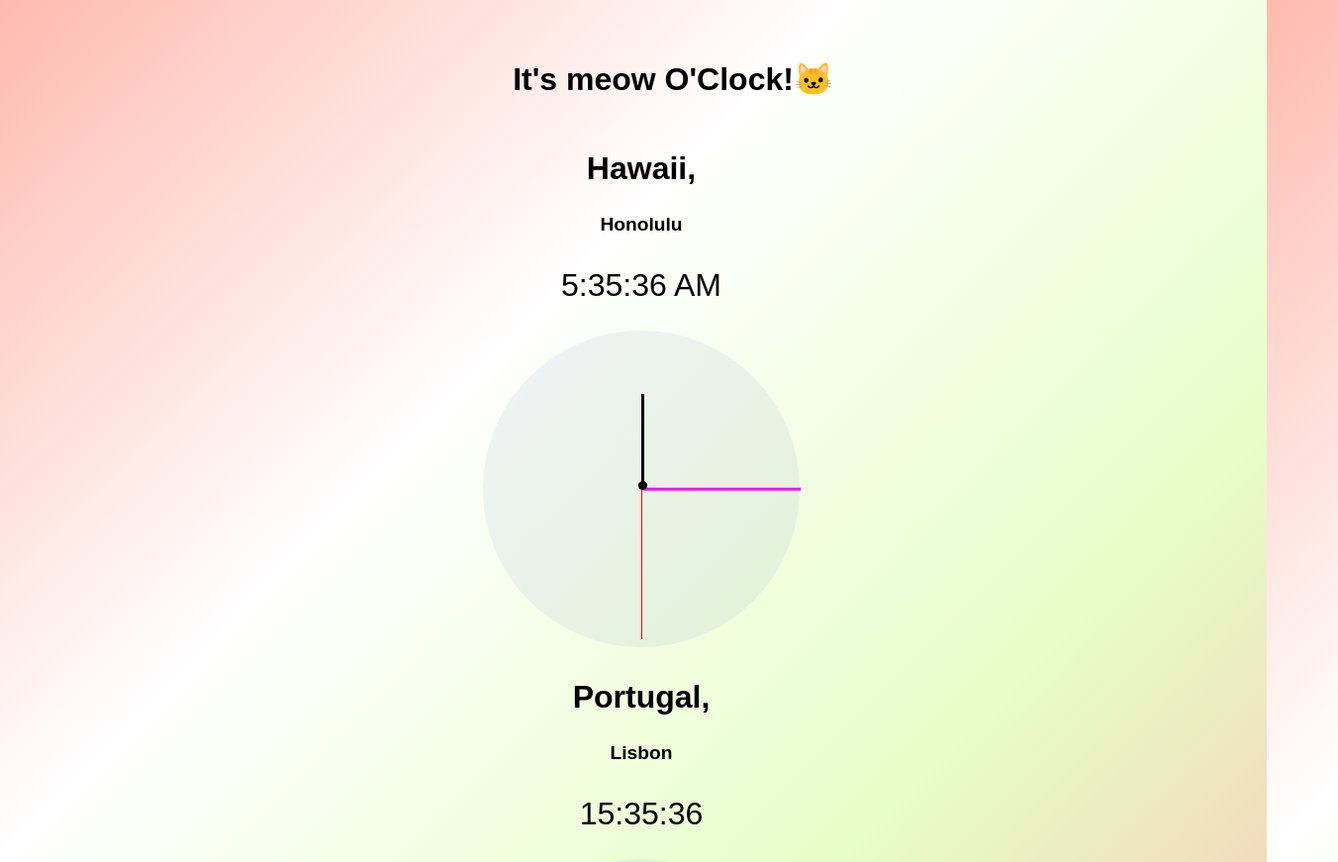
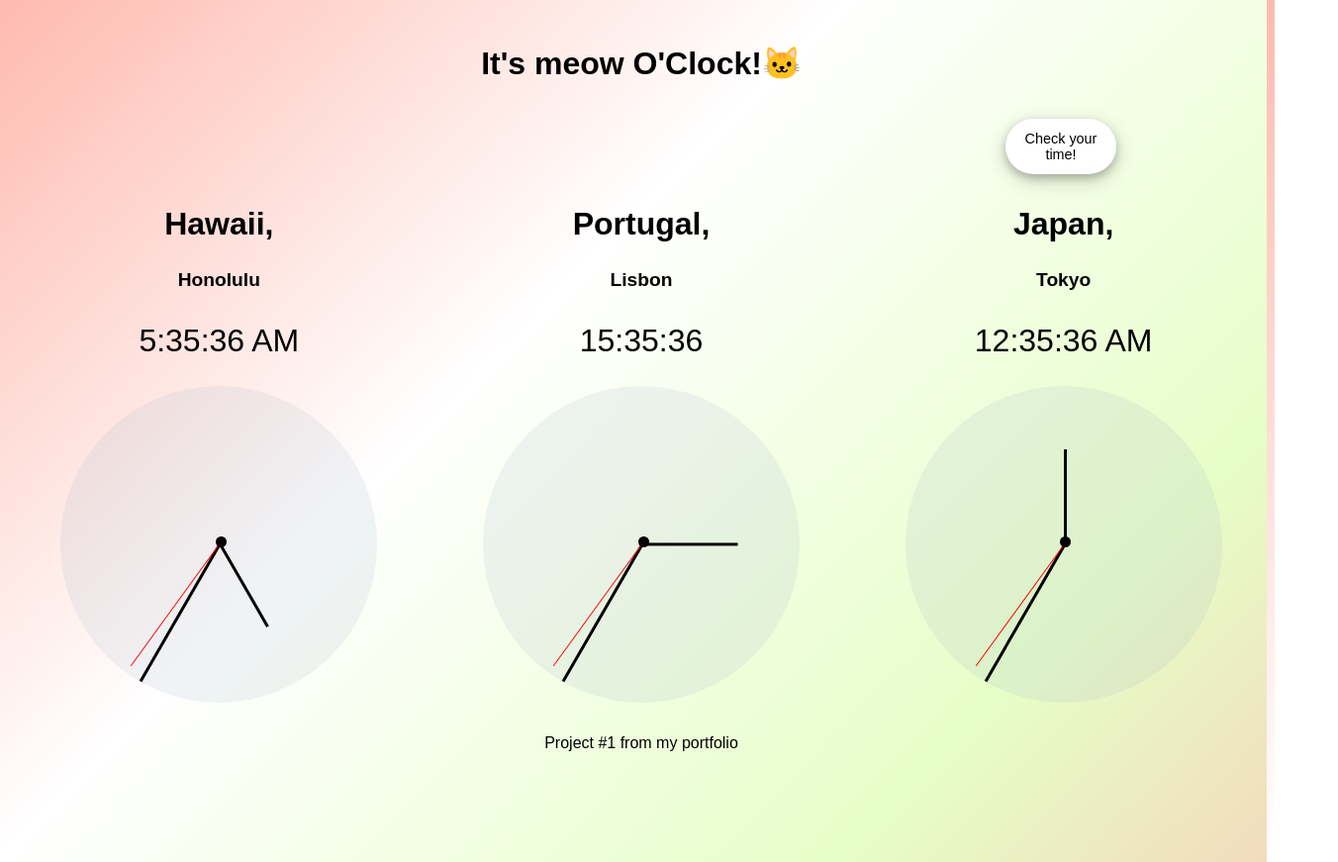
Before and after one commit to catarinaconceicao/Cat-o-Clock, a plain HTML site: page index.html in a window 1280 px wide. Shown: the top 871 px of the page at 99% size, 1352 px wide, since content can reach past the window. Drawn offline with Linux system fonts and the light colour scheme.

Commit message:
New feature - Analogic clocks

```diff
--- a/css/stylesheet.css
+++ b/css/stylesheet.css
@@ -16,11 +16,31 @@ body {
   height: 100vw;
 }
 
+.clock {
+  width: 100vw;
+}
+
+h1 {
+  margin: 1rem;
+}
+
+button {
+  font-size: 0.9rem;
+  width: 7rem;
+  height: 3.5rem;
+  background-color: rgb(255, 255, 255);
+  border-radius: 2rem;
+  border: none;
+  box-shadow: 0 4px 8px 0 rgba(0, 0, 0, 0.2), 0 6px 20px 0 rgba(0, 0, 0, 0.19);
+  cursor: pointer;
+  margin-right: 10rem;
+  right: 2rem;
+}
+
 header,
 footer {
-  margin-top: 5em;
+  margin-top: 2em;
   padding: 2em;
-  width: 100vw;
   text-align: center;
   margin: auto;
 }
@@ -28,7 +48,7 @@ footer {
 .label,
 .digital-clock,
 .analogic {
-  width: 20em;
+  width: 10em;
   height: 1em;
   text-align: center;
   margin: auto;
@@ -77,9 +97,9 @@ footer {
   height: 10rem;
   top: -6rem;
   left: 10rem;
-  background-color: rgb(255, 8, 255);
+  background-color: black;
   transform-origin: bottom;
-  transform: rotate(90deg);
+  transform: rotate(0deg);
 }
 
 .seconds-pointer {
@@ -90,14 +110,14 @@ footer {
   left: 10rem;
   background-color: rgb(255, 0, 0);
   transform-origin: bottom;
-  transform: rotate(180deg);
+  transform: rotate(0deg);
 }
 
 .center {
   content: "";
   position: relative;
-  width: 0.2rem;
-  height: 0.2rem;
+  width: 0.3rem;
+  height: 0.3rem;
   left: 9.8rem;
   top: -16rem;
   border-style: solid;
@@ -107,15 +127,23 @@ footer {
 }
 
 /* ------------FLEXBOX------------ */
-.clock {
+.clock,
+header {
   display: flex;
   flex-direction: row;
   justify-content: space-around;
   align-items: flex-start;
+  align-content: center;
   flex-wrap: wrap;
 }
 
-header {
+h1 {
+  flex: 0.7;
+}
+
+.user-clock {
   display: flex;
-  justify-content: center;
+  justify-content: flex-end;
+  align-items: flex-start;
+  align-content: flex-end;
 }
--- a/index.html
+++ b/index.html
@@ -4,11 +4,17 @@
     <meta charset="utf-8" />
     <meta name="viewport" content="width=device-width, initial-scale=1" />
     <link rel="stylesheet" type="text/css" href="css/stylesheet.css" />
+    <script defer src="js/javascript.js"></script>
   </head>
   <body>
     <header>
       <h1>It's meow O'Clock!🐱</h1>
     </header>
+
+    <div class="user-clock">
+      <button class="btn">Check your time!</button>
+      <div class="your-clock"></div>
+    </div>
 
     <div class="clock">
       <div class="HI">
@@ -48,7 +54,6 @@
         </div>
       </div>
     </div>
-    <footer>&#169;</footer>
-    <script src="js/javascript.js"></script>
+    <footer>Project #1 from my portfolio</footer>
   </body>
 </html>
--- a/js/javascript.js
+++ b/js/javascript.js
@@ -5,9 +5,19 @@ const clockPt = document.querySelector(".clock-PT");
 const clockJp = document.querySelector(".clock-JP");
 const clockHi = document.querySelector(".clock-HI");
 
-const pointdegr = document.querySelector(".hour-pointer");
+const hhPointerPt = document.querySelector(".hh-pointer-pt");
+const hhPointerJp = document.querySelector(".hh-pointer-jp");
+const hhPointerHi = document.querySelector(".hh-pointer-hi");
 
-const now = new Date();
+const mmPointerPt = document.querySelector(".mm-pointer-pt");
+const mmPointerJp = document.querySelector(".mm-pointer-jp");
+const mmPointerHi = document.querySelector(".mm-pointer-hi");
+
+const ssPointerPt = document.querySelector(".ss-pointer-pt");
+const ssPointerJp = document.querySelector(".ss-pointer-jp");
+const ssPointerHi = document.querySelector(".ss-pointer-hi");
+
+const btnCheckTime = document.querySelector(".btn");
 
 const displayTime = function (zone, lang) {
   const options = {
@@ -34,3 +44,32 @@ digitalClocks();
 setInterval(digitalClocks, 1000);
 
 //-----------------> Analogic clocks pointers
+
+//associar angulos dos ponteiros as horas
+
+const pointerMovement = function () {
+  const displayTimePt = displayTime("Portugal", "pt-PT").split(":");
+  const displayTimeJp = displayTime("Japan", "jv-JP")
+    .slice(0, -2)
+    .trimEnd()
+    .split(":");
+  const displayTimeHi = displayTime("US/Hawaii", "en-US")
+    .slice(0, -2)
+    .trimEnd()
+    .split(":");
+
+  hhPointerPt.style.transform = `rotate(${displayTimePt[0] * 30}deg)`;
+  hhPointerJp.style.transform = `rotate(${displayTimeJp[0] * 30}deg)`;
+  hhPointerHi.style.transform = `rotate(${displayTimeHi[0] * 30}deg)`;
+
+  mmPointerPt.style.transform = `rotate(${displayTimePt[1] * 6}deg)`;
+  mmPointerJp.style.transform = `rotate(${displayTimeJp[1] * 6}deg)`;
+  mmPointerHi.style.transform = `rotate(${displayTimeHi[1] * 6}deg)`;
+
+  ssPointerPt.style.transform = `rotate(${displayTimePt[2] * 6}deg)`;
+  ssPointerJp.style.transform = `rotate(${displayTimeJp[2] * 6}deg)`;
+  ssPointerHi.style.transform = `rotate(${displayTimeHi[2] * 6}deg)`;
+};
+
+pointerMovement();
+setInterval(pointerMovement, 1000);
```
